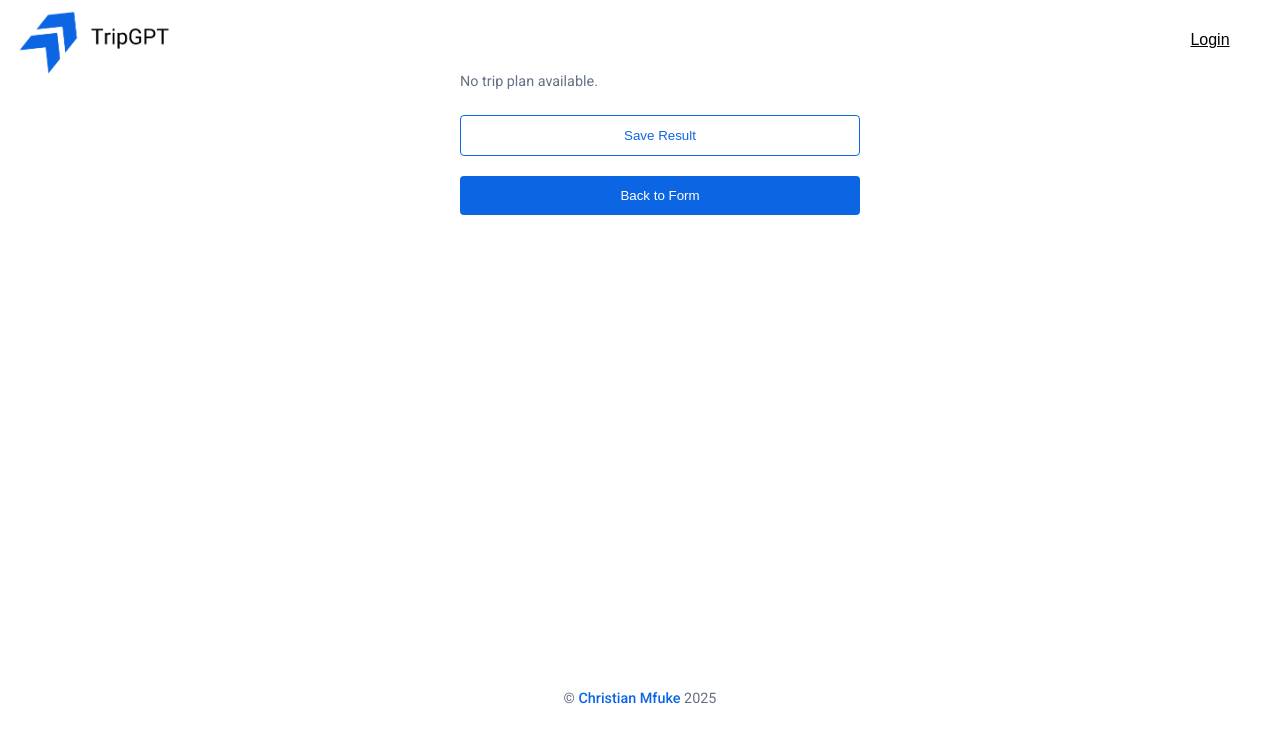
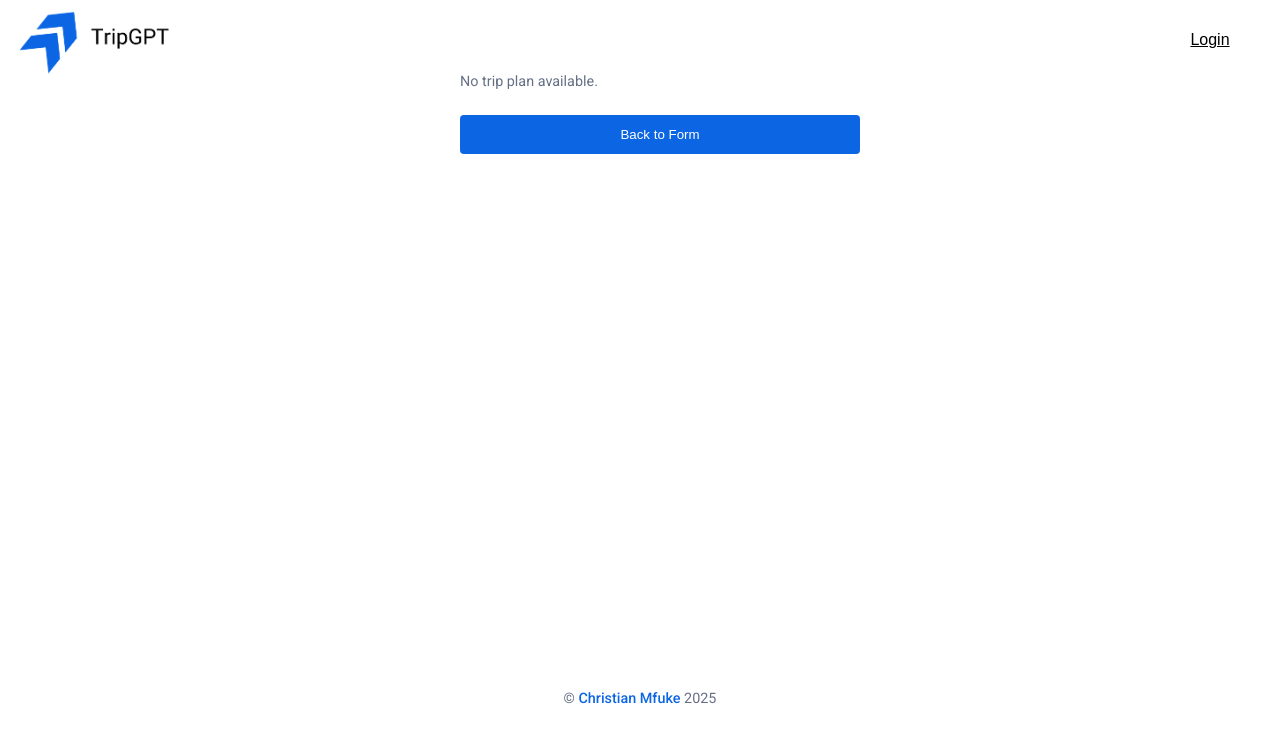
Before and after one commit to mfukechristian/TripGPT-frontend, a React (Vite) app: page /result in a window 1280 px wide. Shown: the top 742 px of the page. Built offline with nearby package versions, Linux system fonts and the light colour scheme.

Commit message:
remove save button from ResultScreen

```diff
--- a/src/screens/ResultScreen.jsx
+++ b/src/screens/ResultScreen.jsx
@@ -15,7 +15,6 @@ function ResultScreen() {
   return (
     <div className="result-screen">
       <ReactMarkdown className="markdown-content">{result}</ReactMarkdown>{" "}
-      <button className="save-btn">Save Result </button>
       <button onClick={handleBack}>Back to Form</button>{" "}
     </div>
   );
```
